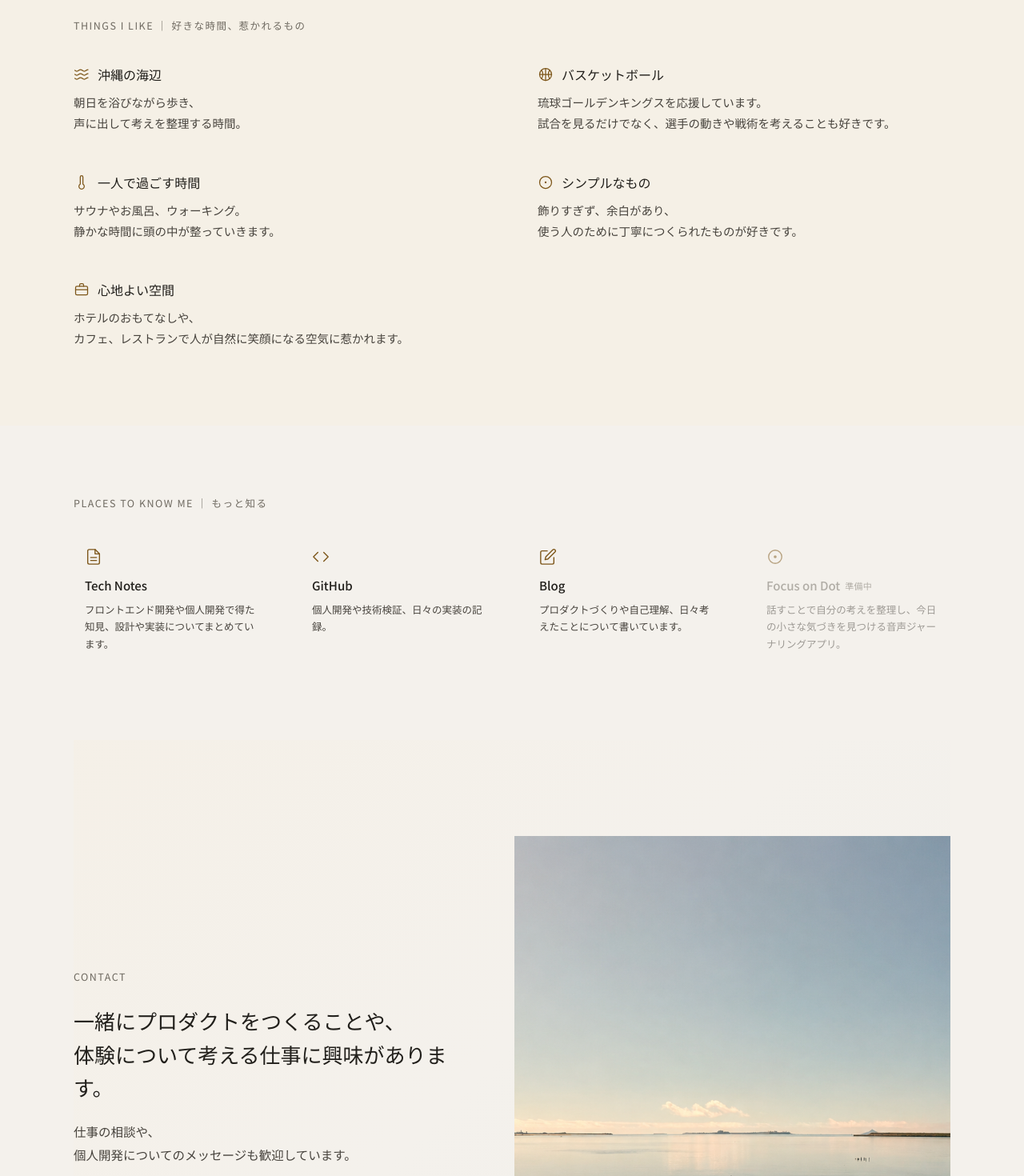
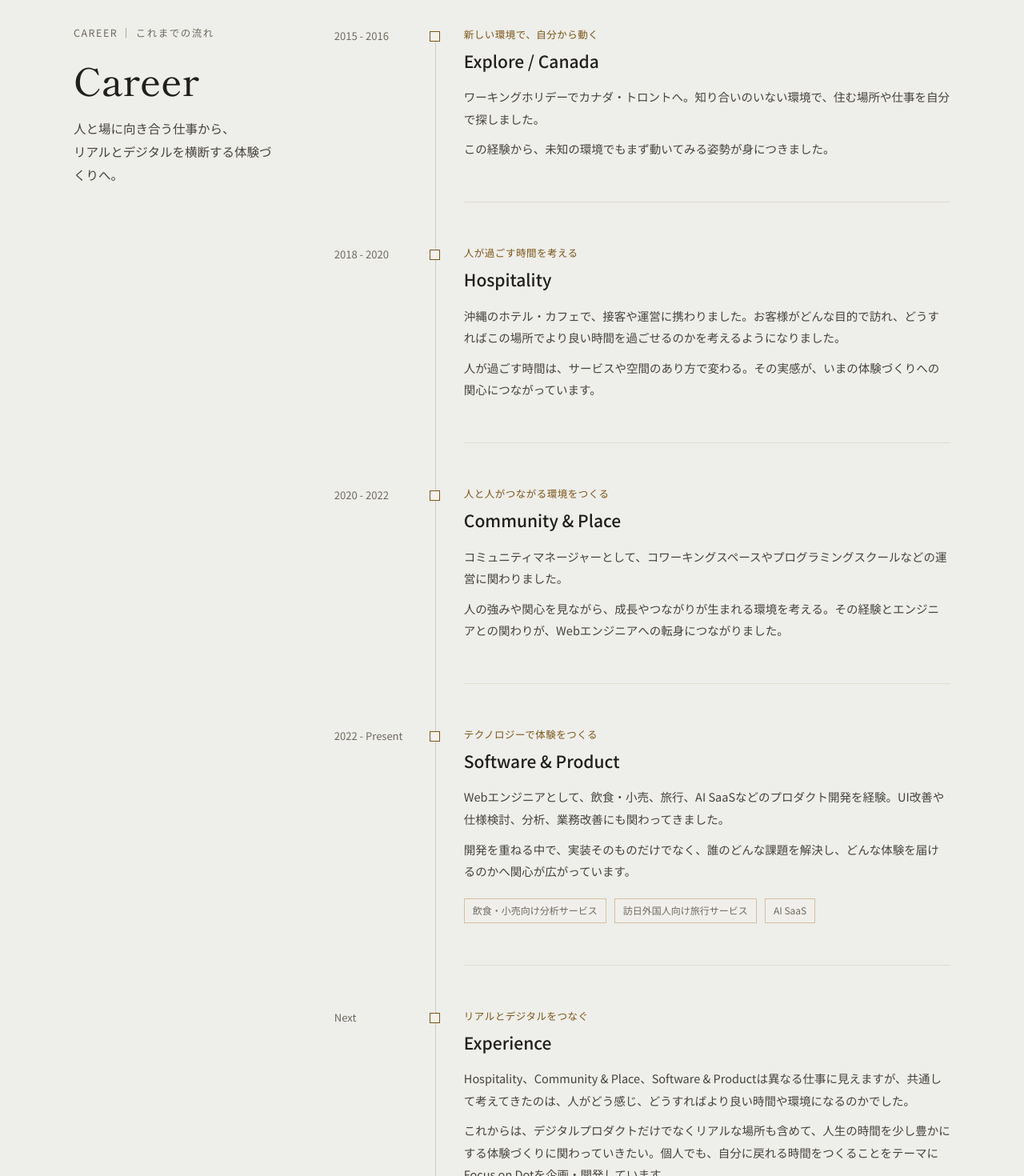
Before and after one commit to FujieMasaki/portfolio, a Next.js app: page / in a window 1280 px wide. Shown: the part 1330-2800 px from the top of the page at 80% size. Built offline with nearby package versions, Linux system fonts and the light colour scheme.

Commit message:
Add career timeline section

```diff
--- a/app/page.tsx
+++ b/app/page.tsx
@@ -1,5 +1,6 @@
 import Hero from "@/components/Hero";
 import About from "@/components/About";
+import Career from "@/components/Career";
 import ThingsILike from "@/components/ThingsILike";
 import PlacesToKnowMe from "@/components/PlacesToKnowMe";
 import Contact from "@/components/Contact";
@@ -10,6 +11,7 @@ export default function Home() {
     <div className="container">
       <Hero />
       <About />
+      <Career />
       <ThingsILike />
       <PlacesToKnowMe />
       <Contact />
--- /dev/null
+++ b/components/Career.module.css
@@ -0,0 +1,242 @@
+.section {
+  width: 100vw;
+  margin-inline: calc(50% - 50vw);
+  padding-block: 96px 104px;
+  background: color-mix(in srgb, var(--color-hero-mist) 24%, var(--color-bg));
+  border-top: 1px solid var(--color-neutral-300);
+  border-bottom: 1px solid var(--color-neutral-300);
+}
+
+.inner {
+  display: grid;
+  grid-template-columns: minmax(220px, 0.34fr) minmax(0, 1fr);
+  gap: 64px;
+  width: 100%;
+  max-width: var(--container-max-width);
+  margin-inline: auto;
+  padding-inline: var(--container-padding);
+}
+
+.heading {
+  align-self: start;
+}
+
+.eyebrow {
+  margin: 0 0 22px;
+  font-size: 12.5px;
+  letter-spacing: 0.12em;
+  color: var(--color-neutral-600);
+}
+
+.title {
+  margin: 0 0 18px;
+  font-family: var(--font-heading), serif;
+  font-weight: 500;
+  font-size: 48px;
+  line-height: 1.15;
+  color: var(--color-text);
+}
+
+.lead {
+  margin: 0;
+  font-size: 15.5px;
+  line-height: 1.9;
+  color: var(--color-text-muted);
+}
+
+.timeline {
+  position: relative;
+  display: grid;
+  gap: 0;
+  margin: 0;
+  padding: 0;
+  list-style: none;
+}
+
+.timeline::before {
+  content: "";
+  position: absolute;
+  top: 10px;
+  bottom: 10px;
+  left: 126px;
+  width: 1px;
+  background: color-mix(
+    in srgb,
+    var(--color-neutral-600) 26%,
+    transparent
+  );
+}
+
+.item {
+  position: relative;
+  display: grid;
+  grid-template-columns: 126px minmax(0, 1fr);
+  gap: 36px;
+  padding-block: 0 52px;
+}
+
+.item:last-child {
+  padding-bottom: 0;
+}
+
+.meta {
+  position: relative;
+  min-width: 0;
+}
+
+.period {
+  display: block;
+  padding-top: 3px;
+  font-size: 13px;
+  line-height: 1.5;
+  color: var(--color-neutral-600);
+}
+
+.marker {
+  position: absolute;
+  top: 7px;
+  right: -6.5px;
+  width: 13px;
+  height: 13px;
+  border: 1px solid var(--color-accent-700);
+  background: var(--color-bg);
+}
+
+.content {
+  min-width: 0;
+  padding-bottom: 52px;
+  border-bottom: 1px solid
+    color-mix(in srgb, var(--color-neutral-300) 74%, transparent);
+}
+
+.item:last-child .content {
+  padding-bottom: 0;
+  border-bottom: 0;
+}
+
+.keyword {
+  margin: 0 0 8px;
+  font-size: 12.5px;
+  line-height: 1.7;
+  letter-spacing: 0.04em;
+  color: var(--color-accent-700);
+}
+
+.itemTitle {
+  margin: 0 0 16px;
+  font-size: 21px;
+  font-weight: 500;
+  line-height: 1.45;
+  color: var(--color-text);
+}
+
+.body {
+  display: grid;
+  gap: 10px;
+}
+
+.body p {
+  margin: 0;
+  font-size: 14.5px;
+  line-height: 1.9;
+  color: var(--color-text-muted);
+}
+
+.areas {
+  display: flex;
+  flex-wrap: wrap;
+  gap: 8px 10px;
+  margin: 20px 0 0;
+  padding: 0;
+  list-style: none;
+}
+
+.areas li {
+  padding: 5px 10px 6px;
+  border: 1px solid
+    color-mix(in srgb, var(--color-accent-500) 28%, var(--color-neutral-300));
+  font-size: 12px;
+  line-height: 1.5;
+  color: var(--color-neutral-600);
+  background: color-mix(in srgb, var(--color-bg) 68%, transparent);
+}
+
+@media (max-width: 900px) {
+  .inner {
+    grid-template-columns: 1fr;
+    gap: 48px;
+  }
+
+  .heading {
+    max-width: 36em;
+  }
+
+  .timeline::before {
+    left: 104px;
+  }
+
+  .item {
+    grid-template-columns: 104px minmax(0, 1fr);
+    gap: 32px;
+  }
+
+  .marker {
+    right: -6.5px;
+  }
+}
+
+@media (max-width: 600px) {
+  .section {
+    padding-block: 68px 76px;
+  }
+
+  .inner {
+    gap: 40px;
+  }
+
+  .title {
+    font-size: 38px;
+  }
+
+  .timeline::before {
+    left: 6px;
+  }
+
+  .item {
+    grid-template-columns: 1fr;
+    gap: 12px;
+    padding: 0 0 44px 28px;
+  }
+
+  .meta {
+    display: flex;
+    align-items: center;
+    min-height: 20px;
+  }
+
+  .period {
+    padding-top: 0;
+    font-size: 12.5px;
+  }
+
+  .marker {
+    top: 4px;
+    right: auto;
+    left: -28px;
+    width: 12px;
+    height: 12px;
+  }
+
+  .content {
+    padding-bottom: 44px;
+  }
+
+  .itemTitle {
+    margin-bottom: 14px;
+    font-size: 18px;
+  }
+
+  .body p {
+    font-size: 14px;
+  }
+}
--- /dev/null
+++ b/components/Career.tsx
@@ -0,0 +1,106 @@
+import styles from "./Career.module.css";
+
+type CareerItem = {
+  title: string;
+  period: string;
+  keyword: string;
+  body: string[];
+  areas?: string[];
+};
+
+const CAREERS: CareerItem[] = [
+  {
+    title: "Explore / Canada",
+    period: "2015 - 2016",
+    keyword: "新しい環境で、自分から動く",
+    body: [
+      "ワーキングホリデーでカナダ・トロントへ。知り合いのいない環境で、住む場所や仕事を自分で探しました。",
+      "この経験から、未知の環境でもまず動いてみる姿勢が身につきました。",
+    ],
+  },
+  {
+    title: "Hospitality",
+    period: "2018 - 2020",
+    keyword: "人が過ごす時間を考える",
+    body: [
+      "沖縄のホテル・カフェで、接客や運営に携わりました。お客様がどんな目的で訪れ、どうすればこの場所でより良い時間を過ごせるのかを考えるようになりました。",
+      "人が過ごす時間は、サービスや空間のあり方で変わる。その実感が、いまの体験づくりへの関心につながっています。",
+    ],
+  },
+  {
+    title: "Community & Place",
+    period: "2020 - 2022",
+    keyword: "人と人がつながる環境をつくる",
+    body: [
+      "コミュニティマネージャーとして、コワーキングスペースやプログラミングスクールなどの運営に関わりました。",
+      "人の強みや関心を見ながら、成長やつながりが生まれる環境を考える。その経験とエンジニアとの関わりが、Webエンジニアへの転身につながりました。",
+    ],
+  },
+  {
+    title: "Software & Product",
+    period: "2022 - Present",
+    keyword: "テクノロジーで体験をつくる",
+    body: [
+      "Webエンジニアとして、飲食・小売、旅行、AI SaaSなどのプロダクト開発を経験。UI改善や仕様検討、分析、業務改善にも関わってきました。",
+      "開発を重ねる中で、実装そのものだけでなく、誰のどんな課題を解決し、どんな体験を届けるのかへ関心が広がっています。",
+    ],
+    areas: ["飲食・小売向け分析サービス", "訪日外国人向け旅行サービス", "AI SaaS"],
+  },
+  {
+    title: "Experience",
+    period: "Next",
+    keyword: "リアルとデジタルをつなぐ",
+    body: [
+      "Hospitality、Community & Place、Software & Productは異なる仕事に見えますが、共通して考えてきたのは、人がどう感じ、どうすればより良い時間や環境になるのかでした。",
+      "これからは、デジタルプロダクトだけでなくリアルな場所も含めて、人生の時間を少し豊かにする体験づくりに関わっていきたい。個人でも、自分に戻れる時間をつくることをテーマにFocus on Dotを企画・開発しています。",
+    ],
+  },
+];
+
+export default function Career() {
+  return (
+    <section className={styles.section} aria-labelledby="career-title" id="career">
+      <div className={styles.inner}>
+        <div className={styles.heading}>
+          <p className={styles.eyebrow}>CAREER ｜ これまでの流れ</p>
+          <h2 className={styles.title} id="career-title">
+            Career
+          </h2>
+          <p className={styles.lead}>
+            人と場に向き合う仕事から、
+            <br />
+            リアルとデジタルを横断する体験づくりへ。
+          </p>
+        </div>
+
+        <ol className={styles.timeline}>
+          {CAREERS.map((item) => (
+            <li className={styles.item} key={item.title}>
+              <div className={styles.meta}>
+                <span className={styles.period}>{item.period}</span>
+                <span className={styles.marker} aria-hidden="true" />
+              </div>
+
+              <div className={styles.content}>
+                <p className={styles.keyword}>{item.keyword}</p>
+                <h3 className={styles.itemTitle}>{item.title}</h3>
+                <div className={styles.body}>
+                  {item.body.map((paragraph) => (
+                    <p key={paragraph}>{paragraph}</p>
+                  ))}
+                </div>
+                {item.areas ? (
+                  <ul className={styles.areas} aria-label="経験領域">
+                    {item.areas.map((area) => (
+                      <li key={area}>{area}</li>
+                    ))}
+                  </ul>
+                ) : null}
+              </div>
+            </li>
+          ))}
+        </ol>
+      </div>
+    </section>
+  );
+}
```
